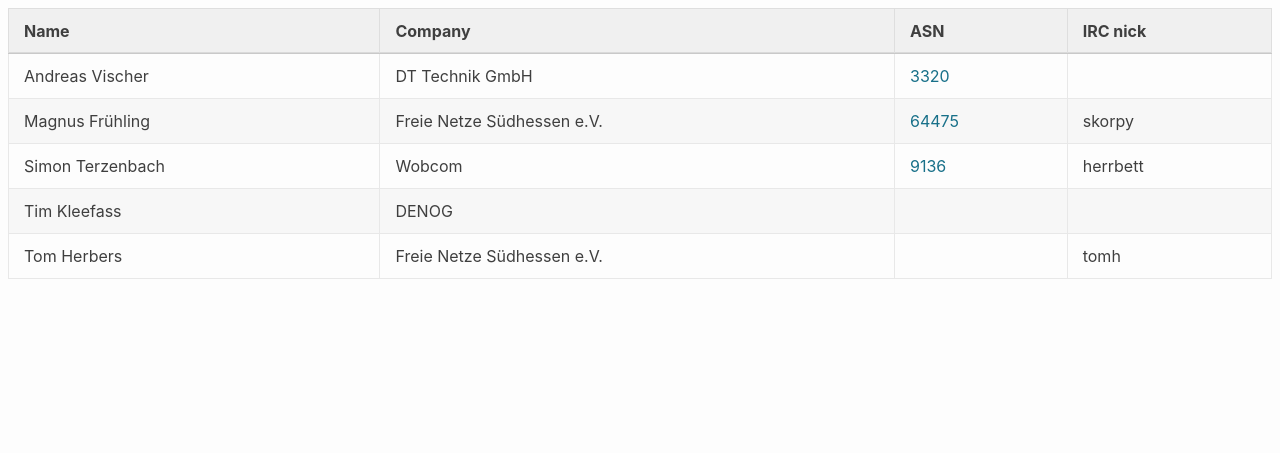
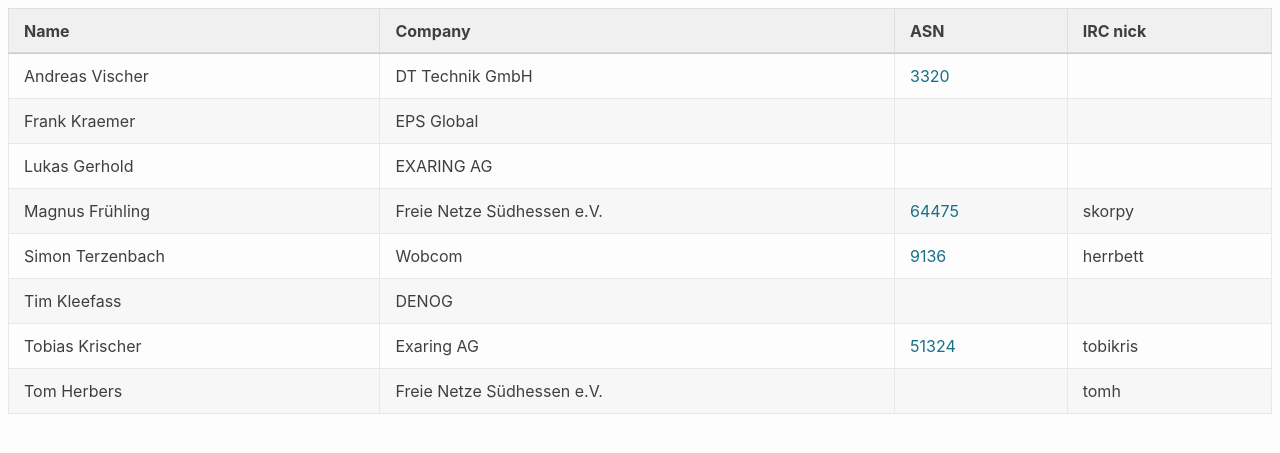
Before and after one commit to denog/pretix-attendeelist, a Jekyll site: the page built from meetup2023_04/index.markdown, in a window 1280 px wide. Shown: the top 453 px of the page. Built offline with Jekyll 4.4.1, drawn with Linux system fonts in a browser that asks for light colours.

Commit message:
Latest data: Tue May  9 12:39:49 UTC 2023

```diff
--- a/_data/attendees_denog_meetup_2023_04.json
+++ b/_data/attendees_denog_meetup_2023_04.json
@@ -4,6 +4,18 @@
     "company": "DT Technik GmbH",
     "irc": null,
     "asn": "3320"
+  },
+  {
+    "name": "Frank Kraemer",
+    "company": "EPS Global",
+    "irc": null,
+    "asn": null
+  },
+  {
+    "name": "Lukas Gerhold",
+    "company": "EXARING AG",
+    "irc": null,
+    "asn": null
   },
   {
     "name": "Magnus Frühling",
@@ -24,6 +36,12 @@
     "asn": null
   },
   {
+    "name": "Tobias Krischer",
+    "company": "Exaring AG",
+    "irc": "tobikris",
+    "asn": "51324"
+  },
+  {
     "name": "Tom Herbers",
     "company": "Freie Netze Südhessen e.V.",
     "irc": "tomh",
```
